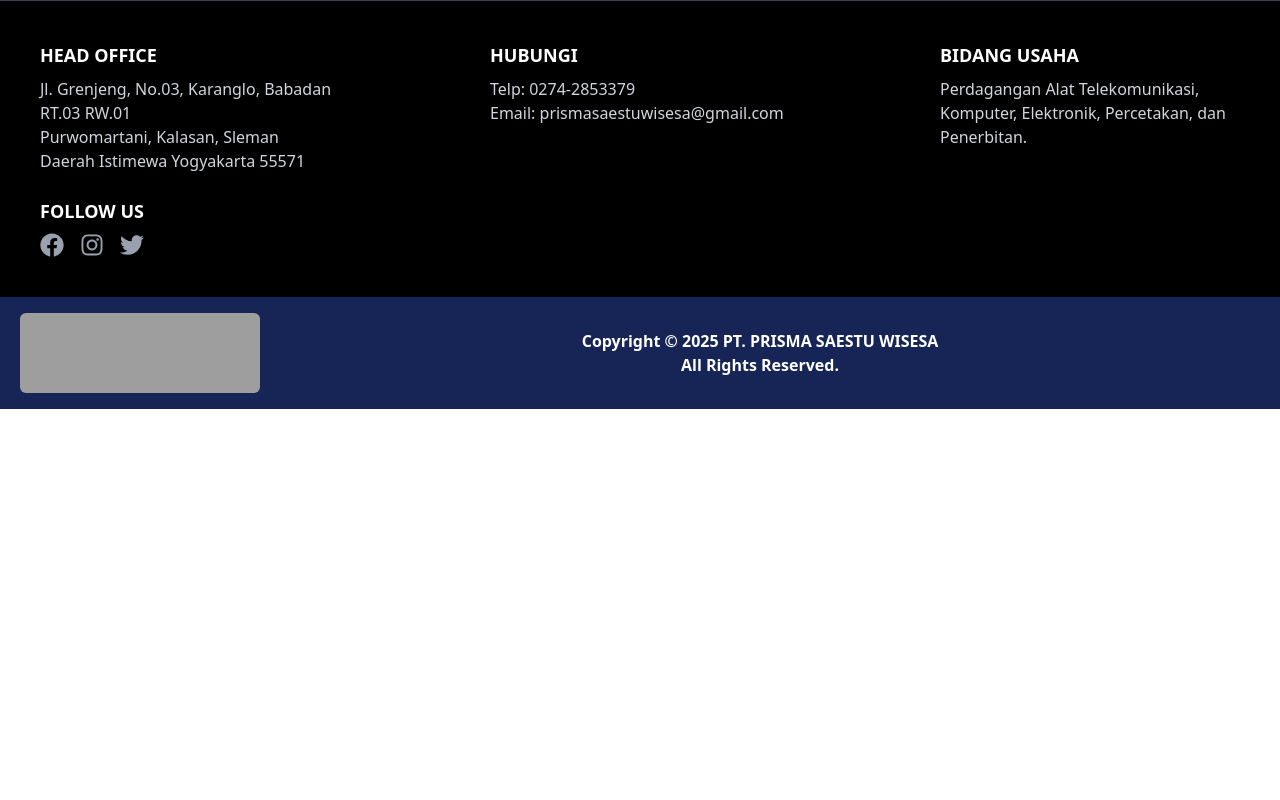
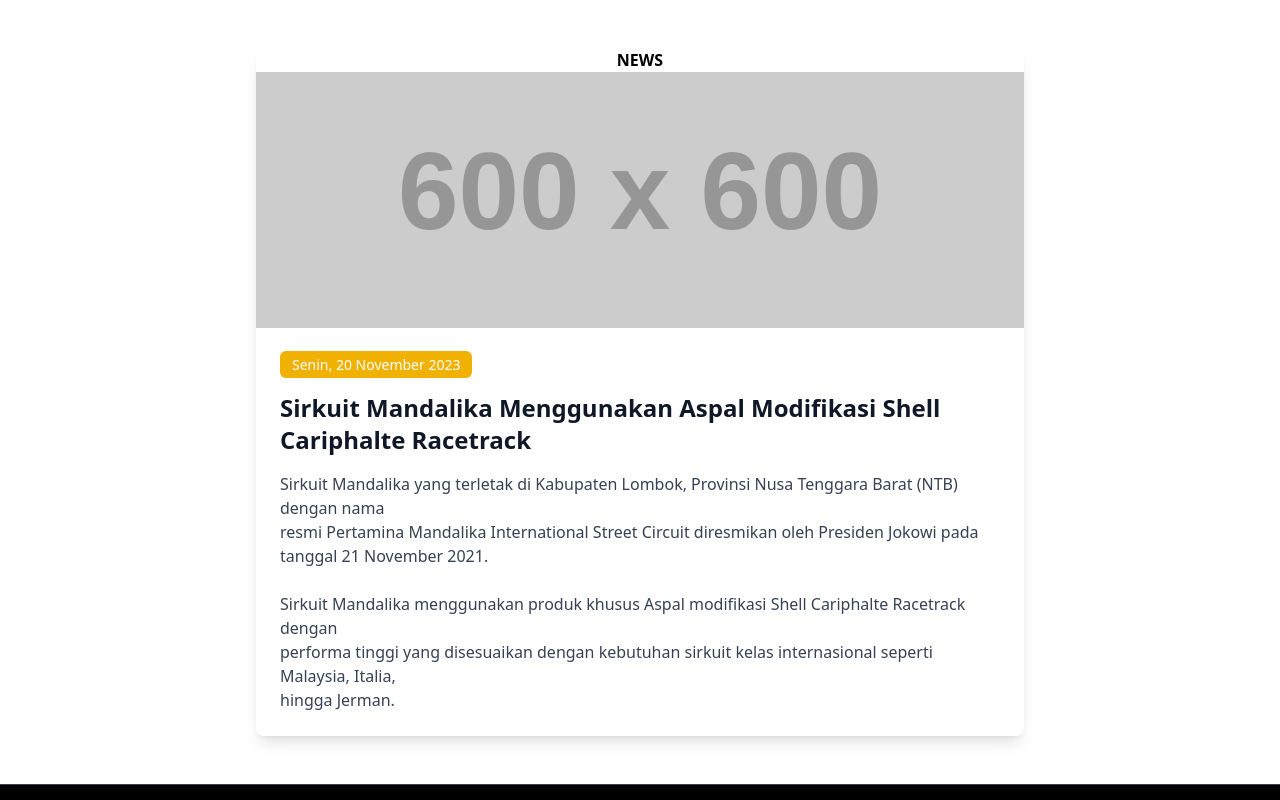
Before and after one commit to akmalputrautomo/PT.PRISMA-SAESTU-WISESA, a React (Vite) app: page /DetailNews/1 in a window 1280 px wide. Shown: the top 800 px of the page. Built offline with nearby package versions, Linux system fonts and the light colour scheme; grey boxes are pictures that could not be loaded.

Commit message:
feat: :fire: News
News Page

```diff
--- /dev/null
+++ b/src/pages/DetailNews.jsx
@@ -0,0 +1,55 @@
+import React from "react";
+import { useParams } from "react-router-dom";
+
+export const DetailNews = () => {
+  const { id } = useParams();
+  const newsList = [
+    {
+      id: 1,
+      title: "Sirkuit Mandalika Menggunakan Aspal Modifikasi Shell Cariphalte Racetrack",
+      date: "Senin, 20 November 2023",
+      image: "https://via.placeholder.com/600",
+      content: `Sirkuit Mandalika yang terletak di Kabupaten Lombok, Provinsi Nusa Tenggara Barat (NTB) dengan nama
+      resmi Pertamina Mandalika International Street Circuit diresmikan oleh Presiden Jokowi pada tanggal 21 November 2021.
+
+      Sirkuit Mandalika menggunakan produk khusus Aspal modifikasi Shell Cariphalte Racetrack dengan
+      performa tinggi yang disesuaikan dengan kebutuhan sirkuit kelas internasional seperti Malaysia, Italia,
+      hingga Jerman.`,
+    },
+    {
+      id: 2,
+      title: "PT. Buntara dan PT. Shell Indonesia Luncurkan Teknologi Aspal Polimer",
+      date: "Senin, 20 November 2023",
+      image: "https://via.placeholder.com/600",
+      content: "Teknologi aspal polimer terbaru ini memberikan ketahanan lebih baik terhadap cuaca ekstrem dan beban lalu lintas berat.",
+    },
+    {
+      id: 3,
+      title: "PT Buntara Megah Inti Resmikan Fasilitas Bitumen di Marunda",
+      date: "Senin, 13 Maret 2023",
+      image: "https://via.placeholder.com/600",
+      content: "Fasilitas baru ini diharapkan dapat meningkatkan efisiensi distribusi bitumen di wilayah Jabodetabek dan sekitarnya.",
+    },
+  ];
+
+  // Cari berita berdasarkan ID (pastikan ID diubah ke integer)
+  const selectedNews = newsList.find((news) => news.id === parseInt(id));
+
+  if (!selectedNews) {
+    return <div className="text-center py-10 text-red-500">Berita tidak ditemukan!</div>;
+  }
+
+  return (
+    <div className="container mx-auto py-12 px-4">
+      <div className="max-w-3xl mx-auto bg-white shadow-lg rounded-lg overflow-hidden">
+        <h1 className="text-black flex justify-center items-center font-bold">NEWS</h1>
+        <img src={selectedNews.image} alt={selectedNews.title} className="w-full h-64 object-cover" />
+        <div className="p-6">
+          <span className="bg-yellow-500 text-white text-sm px-3 py-1 rounded-md">{selectedNews.date}</span>
+          <h2 className="mt-4 text-2xl font-bold text-gray-900">{selectedNews.title}</h2>
+          <p className="mt-4 text-gray-700 whitespace-pre-line">{selectedNews.content}</p>
+        </div>
+      </div>
+    </div>
+  );
+};
--- a/src/pages/News.jsx
+++ b/src/pages/News.jsx
@@ -1,5 +1,43 @@
 import React from "react";
+import { useNavigate } from "react-router-dom";
 
 export const News = () => {
-  return <div>News</div>;
+  const navigate = useNavigate();
+
+  const newsList = [
+    {
+      id: 1,
+      title: "Sirkuit Mandalika Menggunakan Aspal Modifikasi Shell Cariphalte Racetrack",
+      date: "SENIN, 20 NOVEMBER 2023",
+      image: "",
+    },
+    {
+      id: 2,
+      title: "PT. Buntara dan PT. Shell Indonesia Luncurkan Teknologi Aspal Polimer",
+      date: "SENIN, 20 NOVEMBER 2023",
+      image: "",
+    },
+    {
+      id: 3,
+      title: "PT Buntara Megah Inti Resmikan Fasilitas Bitumen di Marunda",
+      date: "SENIN, 13 MARET 2023",
+      image: "",
+    },
+  ];
+
+  return (
+    <div className="container mx-auto py-12 px-4">
+      <div className="grid grid-cols-1 md:grid-cols-3 gap-6">
+        {newsList.map((news) => (
+          <div key={news.id} className="bg-white shadow-md rounded-lg overflow-hidden cursor-pointer hover:shadow-lg transition transform hover:scale-105" onClick={() => navigate(`/DetailNews/${news.id}`)}>
+            <img src={news.image} alt={news.title} className="w-full h-48 object-cover" />
+            <div className="p-4">
+              <span className="bg-yellow-500 text-white text-sm px-3 py-1 rounded-md">{news.date}</span>
+              <h3 className="mt-3 text-lg font-semibold text-gray-900">{news.title}</h3>
+            </div>
+          </div>
+        ))}
+      </div>
+    </div>
+  );
 };
--- a/src/routes/Routerlist.jsx
+++ b/src/routes/Routerlist.jsx
@@ -12,6 +12,7 @@
 import { Karir } from "../pages/Karir";
 import { News } from "../pages/News";
 import { Footer } from "../Component/Footer";
+import { DetailNews } from "../pages/DetailNews";
 
 export const Routerlist = () => {
   return (
@@ -39,6 +40,7 @@
 
         {/* News */}
         <Route path="/News" element={<News />} />
+        <Route path="/DetailNews/:id" element={<DetailNews />} />
       </Routes>
       <Footer />
     </BrowserRouter>
```
